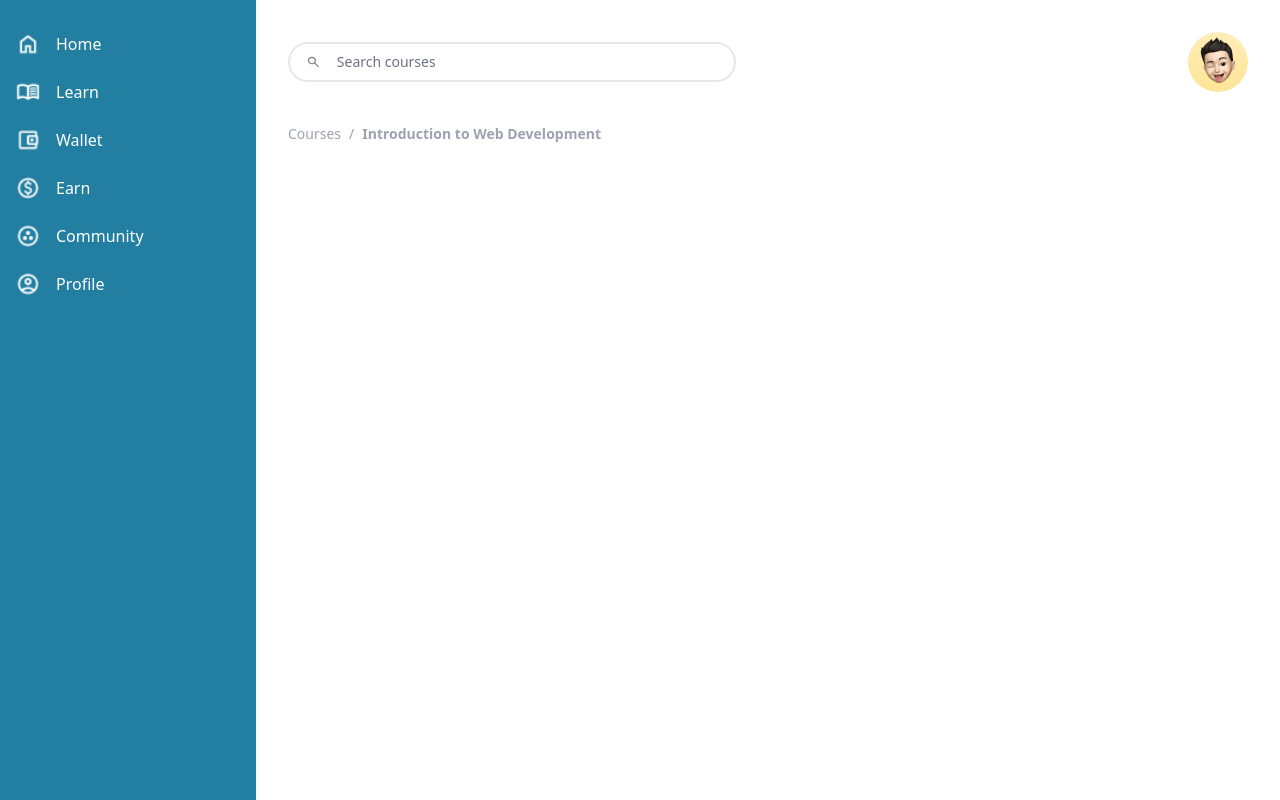
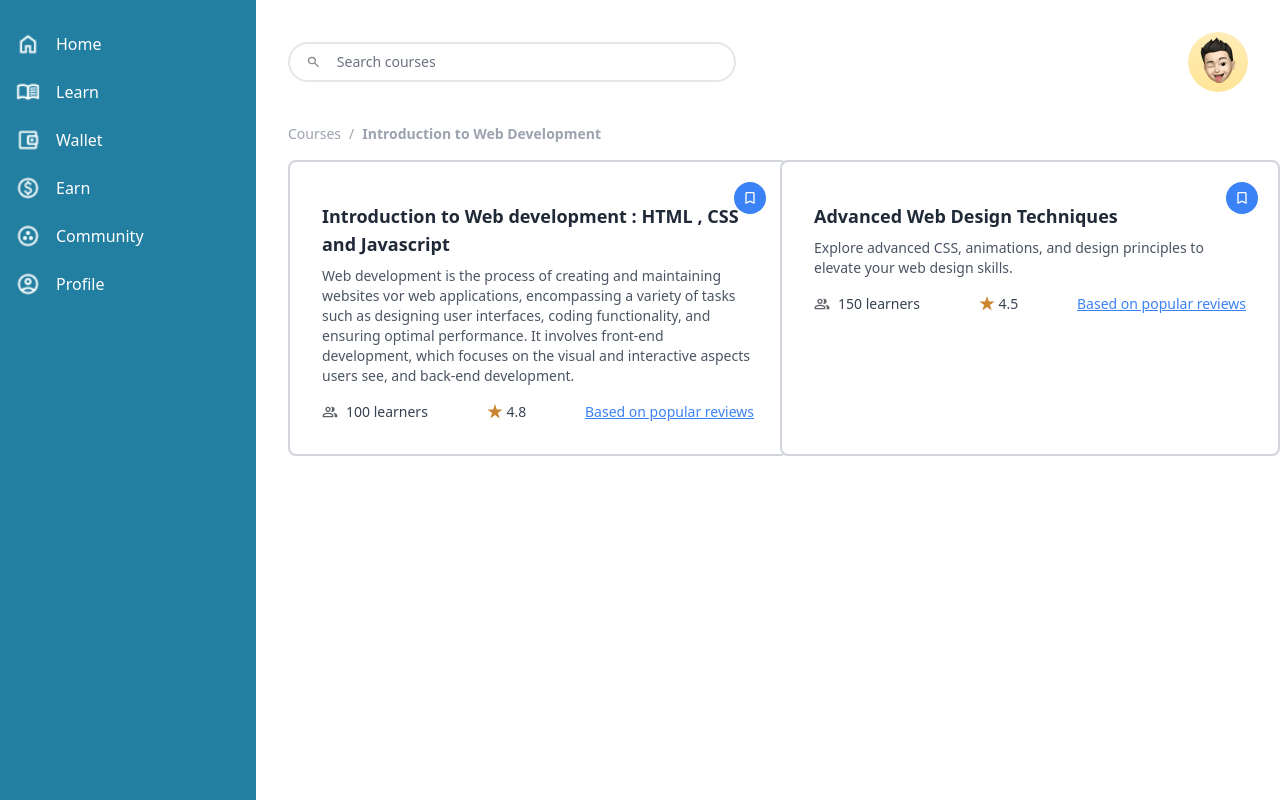
Before and after one commit to TeenGirlsinBlockchain/Techpadie-main, a Next.js app: page /coursepage in a window 1280 px wide. Built offline with nearby package versions, Linux system fonts and the light colour scheme.

Commit message:
finished the intro card

```diff
--- a/app/components/IntroCard.tsx
+++ b/app/components/IntroCard.tsx
@@ -1,6 +1,5 @@
 import "../global.css";
 import Image from "next/image";
-// import Link from 'next/link';
 
 interface DetailedCardProps {
   title: string;
@@ -16,11 +15,11 @@ const DetailedCard: React.FC<DetailedCardProps> = ({
   rating,
 }) => {
   return (
-    <div className="border-2 border-gray-300 rounded-lg p-4 max-w-sm bg-white shadow-md">
+    <div className="border-2 border-gray-300 rounded-lg p-4 w-[500px] bg-white">
       {/* Inner Container with its own border */}
-      <div className="relative border-2 border-gray-200 p-4 rounded-md">
+      <div className="relative p-4 rounded-md">
         {/* Bookmark */}
-        <div className="absolute top-4 right-4 bg-blue-500 rounded-full p-2">
+        <div className="absolute top-1 right-1 bg-blue-500 rounded-full p-2">
           <Image
             src="/images/bookmark1.svg"
             alt="Bookmark"
@@ -31,12 +30,12 @@ const DetailedCard: React.FC<DetailedCardProps> = ({
         </div>
 
         {/* Title */}
-        <h2 className="text-lg font-bold text-gray-800 mb-2">{title}</h2>
+        <h2 className="text-lg font-bold text-gray-800 mb-2 mt-2">{title}</h2>
 
         {/* Description */}
         <p className="text-sm text-gray-600 mb-4">{description}</p>
 
-        {/* Learners and Rating */}
+        {/* Learners, Rating, and Popular Reviews */}
         <div className="flex items-center justify-between text-sm text-gray-700">
           {/* Learners */}
           <div className="flex items-center">
@@ -52,6 +51,7 @@ const DetailedCard: React.FC<DetailedCardProps> = ({
 
           {/* Rating */}
           <div className="flex items-center">
+            {/* //TODO:Create #6 star border */}
             <Image
               src="/images/star.svg"
               alt="Star Rating"
@@ -61,12 +61,12 @@ const DetailedCard: React.FC<DetailedCardProps> = ({
             />
             <span>{rating.toFixed(1)}</span>
           </div>
+
+          {/* Popular Reviews */}
+          <div className="text-blue-500 underline cursor-pointer">
+            Based on popular reviews
+          </div>
         </div>
-      </div>
-
-      {/* Popular Reviews */}
-      <div className="mt-4 text-blue-500 text-sm underline cursor-pointer">
-        Based on popular reviews
       </div>
     </div>
   );
--- a/app/coursepage/page.tsx
+++ b/app/coursepage/page.tsx
@@ -1,5 +1,6 @@
 import Navigation from "../components/Navigation";
 import Image from "next/image";
+import DetailedCard from "../components/IntroCard";
 
 export default function Page() {
   const courseTitle = "Introduction to Web Development";
@@ -40,13 +41,31 @@ export default function Page() {
             className="rounded-full"
           />
         </div>
-        <div className="flex items-center text-sm text-gray-400">
+        <div className="flex items-center text-sm text-gray-400 mb-4">
           <span className="mr-2">Courses</span>
           <span className="text-gray-400">/</span>
           <span className="ml-2 font-semibold text-gray-400">
             {courseTitle}
           </span>
         </div>
+
+        <div className="grid grid-cols-1 sm:grid-cols-2 gap-6">
+          <DetailedCard
+            title="Introduction to Web development : HTML , CSS and Javascript"
+            description="Web development is the process of creating and maintaining websites vor web applications, encompassing
+                         a variety of tasks such as designing user interfaces, coding functionality, and ensuring optimal performance.
+                         It involves front-end development, which focuses on the visual and interactive aspects users see, and
+                         back-end development."
+            learners={100}
+            rating={4.8}
+          />
+          <DetailedCard
+            title="Advanced Web Design Techniques"
+            description="Explore advanced CSS, animations, and design principles to elevate your web design skills."
+            learners={150}
+            rating={4.5}
+          />
+        </div>
       </main>
     </div>
   );
```
